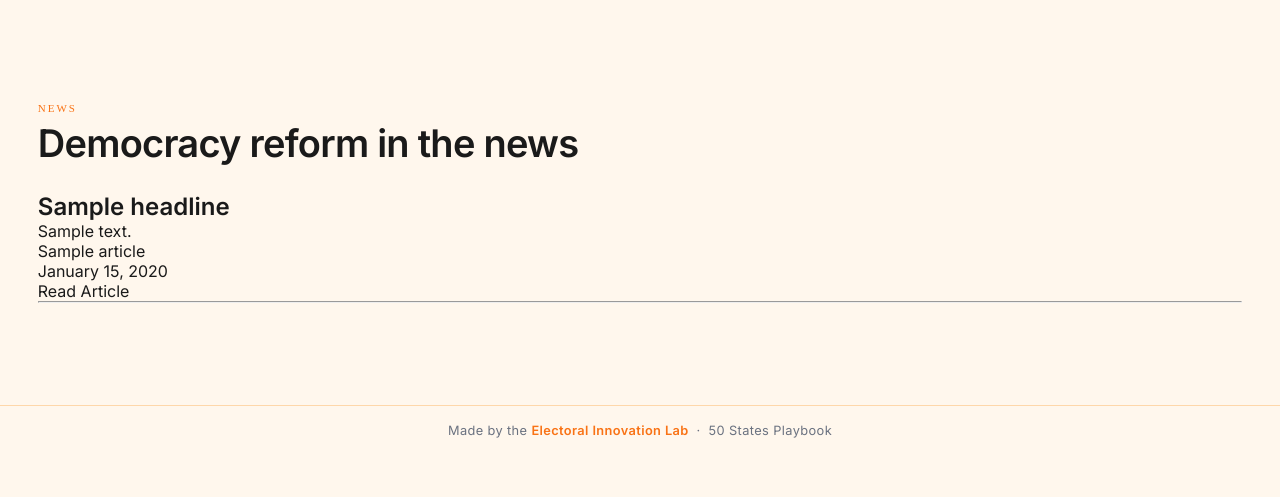
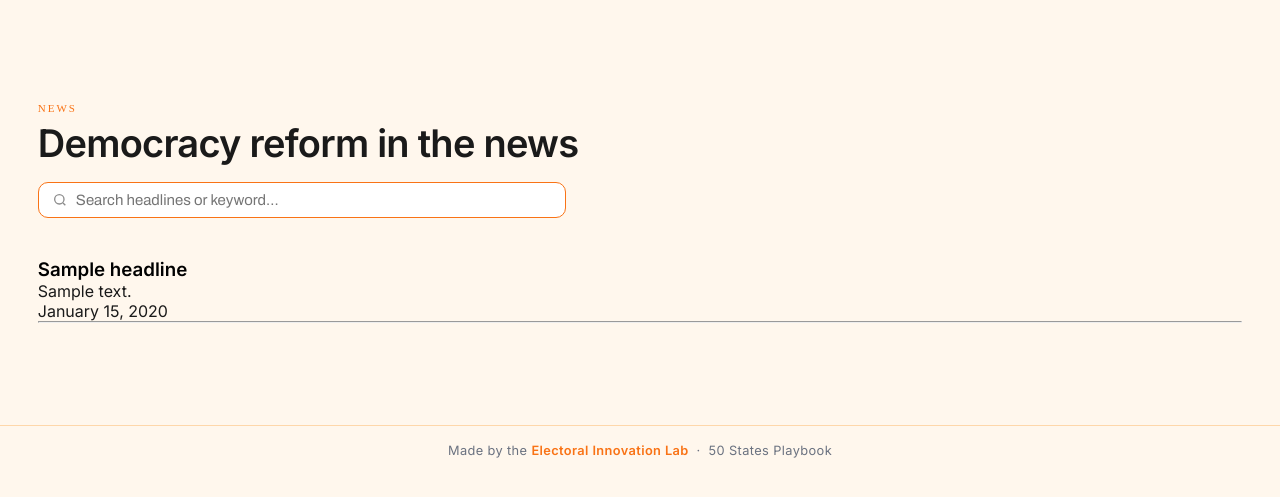
Before and after one commit to Electoral-Innovation-Lab/Playbook-Project, a Flask app: template myapp/templates/news.html in a window 1280 px wide. Shown: the part 56-553 px from the top of the page. Run offline with Flask 3, Linux system fonts and the light colour scheme; the template is opened without the code that fills it: most values are stand-ins (such as "Sample title", 1, 10 or a date in 2020); some web fonts are replaced.

Commit message:
adding to news page

```diff
--- a/myapp/templates/base.html
+++ b/myapp/templates/base.html
@@ -503,6 +503,17 @@ tbody tr:hover {
   white-space: nowrap;
 }
 
+.headline-link {
+  color: #000000;
+  text-decoration: none;
+  transition: color 0.2s ease, text-decoration-color 0.2s ease;
+}
+
+.headline-link:hover {
+  text-decoration: underline;
+}
+
+
 /* ── FOOTER ── */
     footer {
       background: var(--orange-bg);
--- a/myapp/templates/news.html
+++ b/myapp/templates/news.html
@@ -1,27 +1,97 @@
 {% extends "base.html" %}
 
 {% block content %}
-<main class = "view">
+<main class="view">
     <section class="section" style="border-top:0">
         <div class="wrap">
-            <div class="sec-head"><div>
-                <div class="sec-kick"> News </div>
-                <h2 class="sec-title">Democracy reform in the news</h2>
-            </div></div>
+            <div class="sec-head">
+                <div>
+                    <div class="sec-kick">News</div>
+                    <h2 class="sec-title">Democracy reform in the news</h2>
+
+                    <div class="table-controls" style="margin-top: 1rem;">
+                        <label class="search">
+                            <svg width="16" height="16" viewBox="0 0 24 24" fill="none" stroke="currentColor" stroke-width="2">
+                                <circle cx="11" cy="11" r="7"/>
+                                <path d="m20 20-3.5-3.5"/>
+                            </svg>
+                            <input
+                                id="tableSearch"
+                                type="search"
+                                placeholder="Search headlines or keyword…"
+                                onkeyup="filterTable()"
+                                aria-label="search articles"
+                            >
+                        </label>
+                        <span class="mono" style="font-size:12px;color:var(--ink-soft)" id="tableCount"></span>
+                    </div>
+                </div>
+            </div>
             {% if articles %}
+            <div id="articleList">
                 {% for article in articles %}
-                    <h2>{{ article.headline }}</h2>
+                <article class="news-item"
+                         data-search="{{ article.headline|lower }} {{ article.summary|lower }} {{ article.source_name|lower }}">
+                         <!-- ^ used in the javascript search query -->
+                    <h3>
+                        <a class="headline-link"
+                           href="{{ article.source_url }}"
+                           target="_blank"
+                           rel="noopener">
+                            {{ article.headline }}
+                        </a>
+                    </h3>
+
                     <p>{{ article.summary }}</p>
-                    <p>{{ article.source_name }}</p>
-                    <p>{{ article.published_at.strftime("%B %d, %Y")}}</p>
-                    <a href="{{ article.source_url }}">Read Article</a>
+
+                    <p class="news-meta">
+                        {{ article.published_at.strftime("%B %d, %Y") }}
+                    </p>
+
                     <hr>
+                </article>
                 {% endfor %}
+            </div>
+
+            <p id="noResults" style="display:none;">
+                No matching articles found.
+            </p>
+
             {% else %}
-                <p>No news articles are available yet.</p>
+            <p>No news articles are available yet.</p>
             {% endif %}
+            </table>
         </div>
     </section>
 </main>
 
+<!-- when i search , it should create a view and just display that.
+count then becomes the size of the view and all the articles are formatted as normal -->
+
+<script>
+    function filterTable(){
+        const searchInput = document.getElementById("tableSearch");
+        const articles = document.querySelectorAll(".news-item");
+        const count = document.getElementById("tableCount");
+        const noResults = document.getElementById("noResults");
+
+        const query = searchInput.value.toLowerCase().trim();
+        let visible = 0;
+
+        articles.forEach(article => {
+            const text = article.dataset.search;
+            const match = text.includes(query);
+
+            article.style.display = match ? "":"none";
+            if (match) visibile++;
+        });
+
+        count.textContent = `${visible} article${visible === 1 ? "" : "s"}`;
+        noResults.style.display = visible ? "none" : "block";
+    }
+
+    searchInput.addEventListener("input", filterArticles);
+    filterArticles();
+</script>
+
 {% endblock %}
```
Also changed, not shown: README.md (added).
